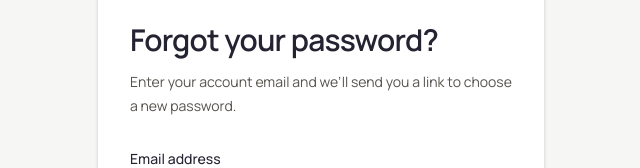
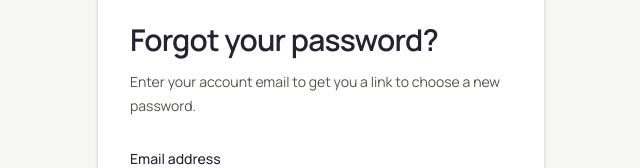
Before and after one commit to Ekeminieduok/jobplex, a Next.js app: page /forgot-password in a window 1280 px wide. Shown: the part 247-415 px from the top of the page, without its empty margins (319-959 px from the left). Built offline with nearby package versions, Linux system fonts and the light colour scheme.

Commit message:
fix: typo

```diff
--- a/app/forgot-password/page.tsx
+++ b/app/forgot-password/page.tsx
@@ -5,7 +5,7 @@ export default function ForgotPasswordPage() {
   return (
     <AuthCard
       title="Forgot your password?"
-      description="Enter your account email and we’ll send you a link to choose a new password."
+      description="Enter your account email to get you a link to choose a new password."
     >
       <ForgotPasswordForm />
     </AuthCard>
```
